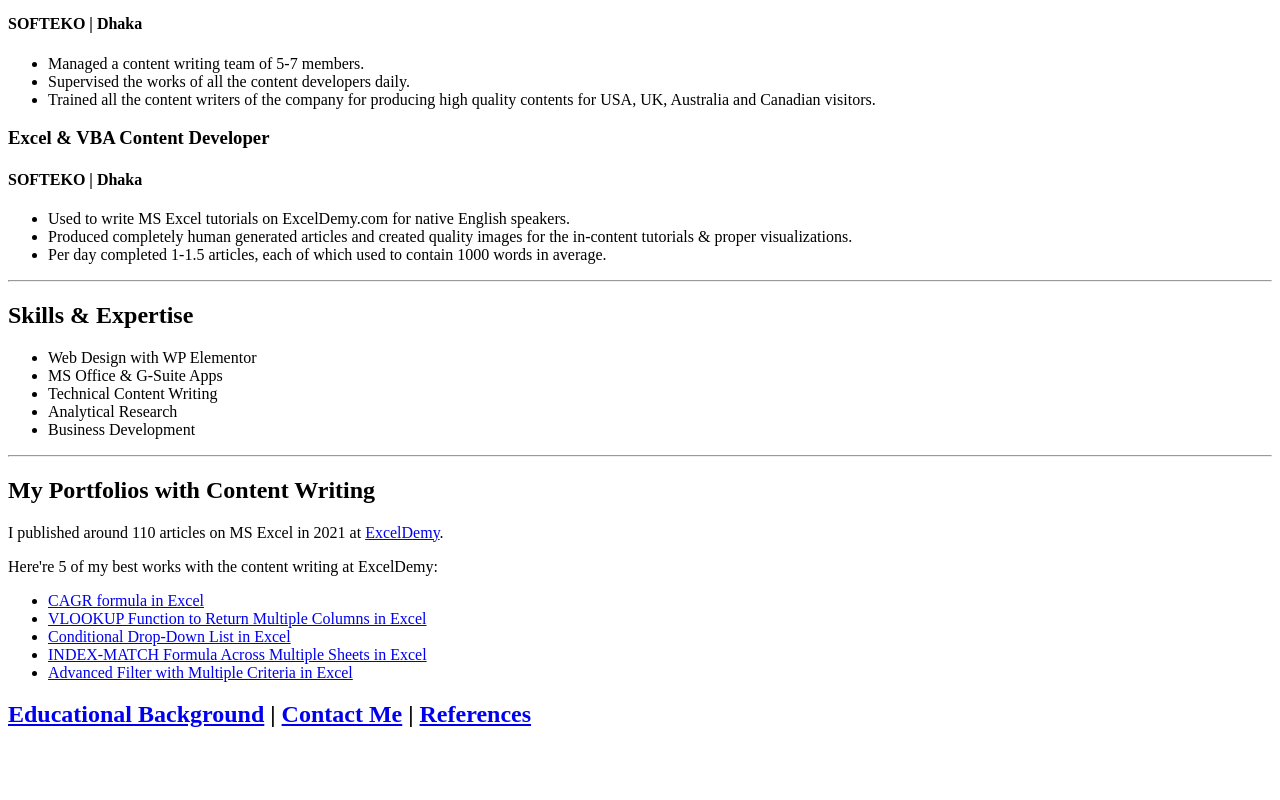
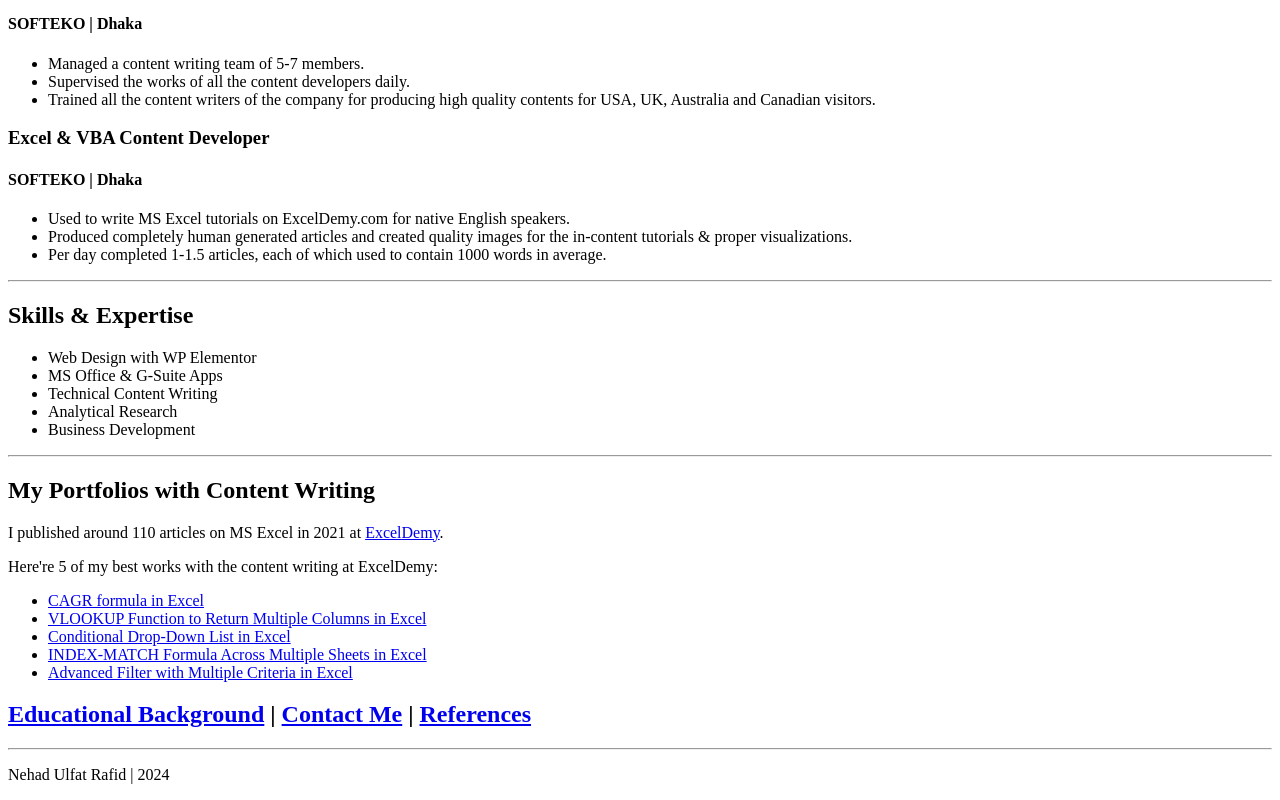
Before and after one commit to nehad32/resume-html, a plain HTML site: page index.html in a window 1280 px wide. Shown: the part 800-1600 px from the top of the page. Before the commit the page ends 1548 px from the top, so only its background shows below. Drawn offline with Linux system fonts and the light colour scheme.

Commit message:
Update index.html

```diff
--- a/index.html
+++ b/index.html
@@ -67,24 +67,10 @@
         <a href="./public/contact.html">Contact Me</a> |
         <a href="./public/reference.html">References</a>
     </h2>
-
-
-
-
-
-
-
-
-
-
-
-
-
-
-
-
-
-
+<hr>
+    <footer>
+        <p>Nehad Ulfat Rafid | 2024</p>
+    </footer>
 
 </body>
 </html>
```
